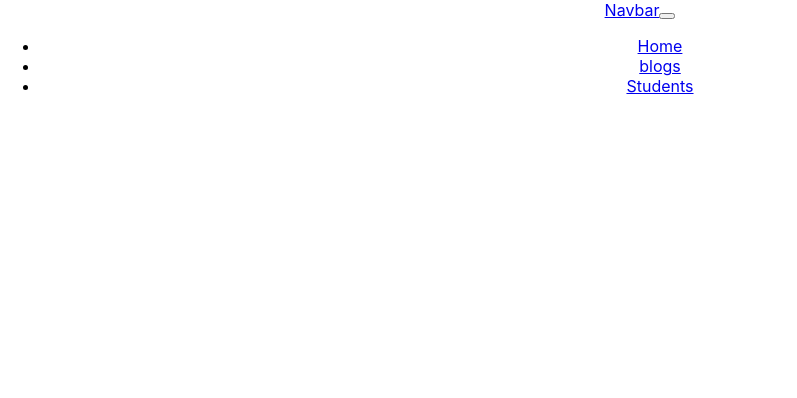
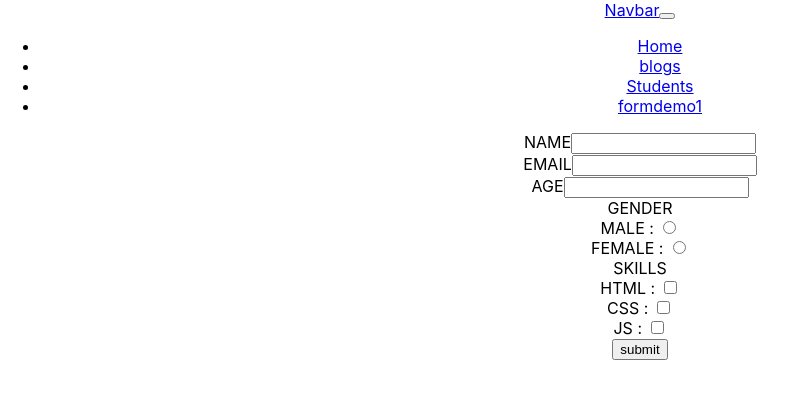
Before and after one commit to samirvithlani/akshayraj-react, a React (Create React App) app: page /formdemo1 in a window 1280 px wide. Shown: the top 398 px of the page, without its empty margins (0-797 px from the left). Built offline with nearby package versions, Linux system fonts and the light colour scheme; the HTML template or start-up script is replaced by a standard one.

Commit message:
form handling

```diff
--- a/package.json
+++ b/package.json
@@ -8,6 +8,7 @@
     "@testing-library/user-event": "^13.5.0",
     "react": "^18.2.0",
     "react-dom": "^18.2.0",
+    "react-hook-form": "^7.51.3",
     "react-router-dom": "^6.22.3",
     "react-scripts": "5.0.1",
     "web-vitals": "^2.1.4"
--- a/src/App.js
+++ b/src/App.js
@@ -14,6 +14,7 @@ import { Home } from "./students/Home";
 import { Commerce } from "./students/Commerce";
 import { Science } from "./students/Science";
 import { HomeDetail } from "./students/HomeDetail";
+import { FormHandling1 } from "./forms/FormHandling1";
 
 function App() {
   var title = "REACT APP";
@@ -32,6 +33,7 @@ function App() {
         <Route path="/students/commerce" element={<Commerce />}></Route>
         <Route path="/science" element={<Science />}></Route>
         <Route path = "/home/detail/:id" element = {<HomeDetail/>}></Route>
+        <Route path = "/formdemo1" element = {<FormHandling1/>}></Route>
         {/* :id is wild card */}
       </Routes>
     </div>
--- a/src/Navbar.jsx
+++ b/src/Navbar.jsx
@@ -36,6 +36,12 @@ export const Navbar = () => {
               Students
             </Link>
           </li>
+
+          <li class="nav-item">
+            <Link class="nav-link" to="/formdemo1">
+              formdemo1
+            </Link>
+          </li>
         </ul>
       </div>
     </nav>
--- /dev/null
+++ b/src/forms/FormHandling1.jsx
@@ -0,0 +1,46 @@
+import React from "react";
+import { useForm } from "react-hook-form";
+
+export const FormHandling1 = () => {
+  //register --> object
+  //handleSubmit --> function
+
+  const { register, handleSubmit } = useForm();
+
+  const submitHandler = (data) => {
+    console.log("data...", data);
+  };
+
+  return (
+    <div>
+      <form onSubmit={handleSubmit(submitHandler)}>
+        <div>
+          <label>NAME</label>
+          <input type="text" {...register("username")}></input>
+        </div>
+        <div>
+          <label>EMAIL</label>
+          <input type="email" {...register("email")}></input>
+        </div>
+        <div>
+          <label>AGE</label>
+          <input type="number" {...register("age")}></input>
+        </div>
+        <div>
+            <label>GENDER</label>
+            <br /> MALE : <input type="radio" value="male" name="geder" {...register("gender")}></input>
+            <br /> FEMALE : <input type="radio" value="female" name="geder" {...register("gender")}></input>
+        </div>
+        <div>
+            <label>SKILLS</label>
+            <br /> HTML : <input type="checkbox" value="html" {...register("skills")} name="skills"></input>
+            <br /> CSS : <input type="checkbox" value="css" {...register("skills")} name="skills"></input>
+            <br /> JS : <input type="checkbox" value="js" {...register("skills")} name="skills"></input>
+        </div>
+        <div>
+          <input type="submit" value="submit"></input>
+        </div>
+      </form>
+    </div>
+  );
+};
```
Also changed, not shown: th.txt, 1 other file (tests, documents, lock files or other folders).
